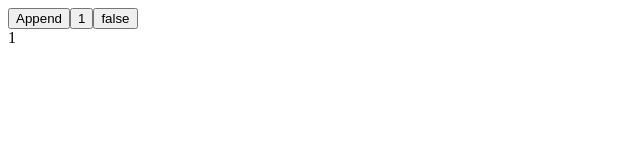
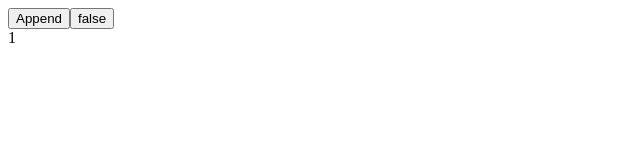
Before and after one commit to fmkra/mmr-drawer, a Next.js app: page / in a window 1280 px wide. Shown: the top 160 px of the page, without its empty margins (0-640 px from the left). Built offline with nearby package versions, Linux system fonts and the light colour scheme.

Commit message:
Change width for small trees

```diff
--- a/app/page.tsx
+++ b/app/page.tsx
@@ -2,25 +2,19 @@
 
 import { useState } from 'react'
 import Drawer from './drawer'
-import { Node, getTree } from './node'
 import { useMMr } from './useMmr'
 
 export default function Home() {
-    // const [size, setSize] = useState(10)
     const [showVirtual, setShowVirtual] = useState(false)
-    // const node = getTree(1, 4)
     const { root: node, append, size } = useMMr()
 
     return (
         <div>
             <button onClick={append}>Append</button>
-            <button className="p-2 rounded border border-white" onClick={() => setSize((s) => s + 1)}>
-                {size}
-            </button>
             <button className="p-2 rounded border border-white" onClick={() => setShowVirtual((s) => !s)}>
                 {showVirtual ? 'true' : 'false'}
             </button>
-            <div className="overflow-x-auto overflow-y-hidden">
+            <div className="w-max overflow-x-auto overflow-y-hidden">
                 <Drawer node={node} size={size} showVirtual={showVirtual} />
             </div>
         </div>
```
